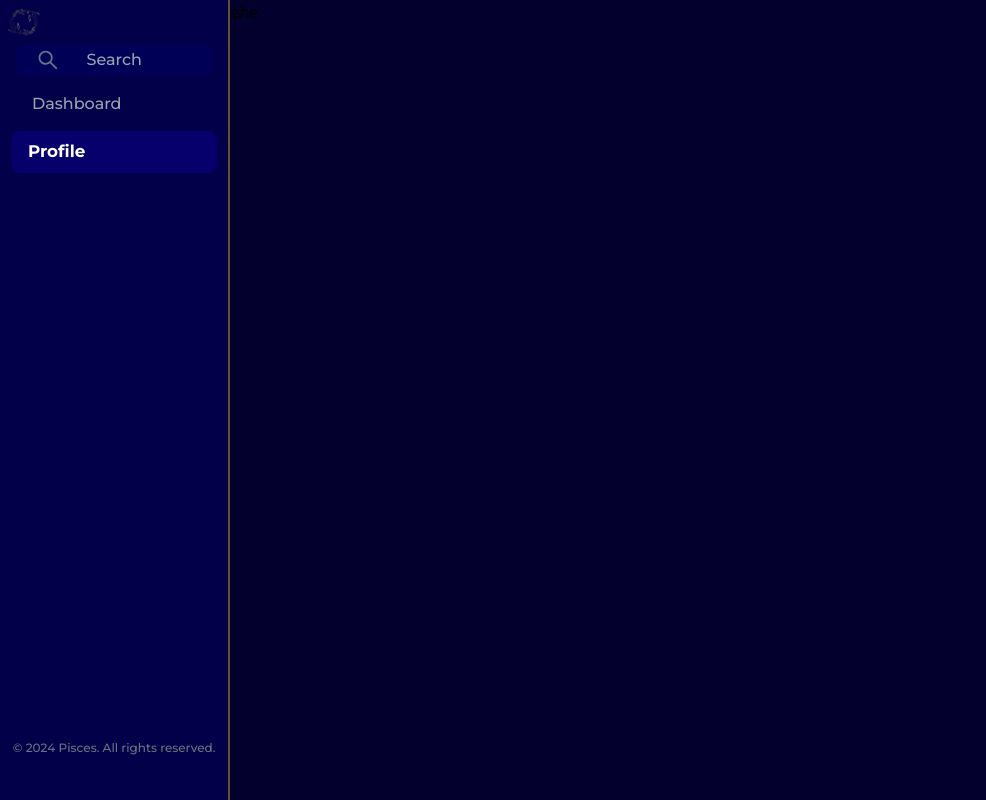
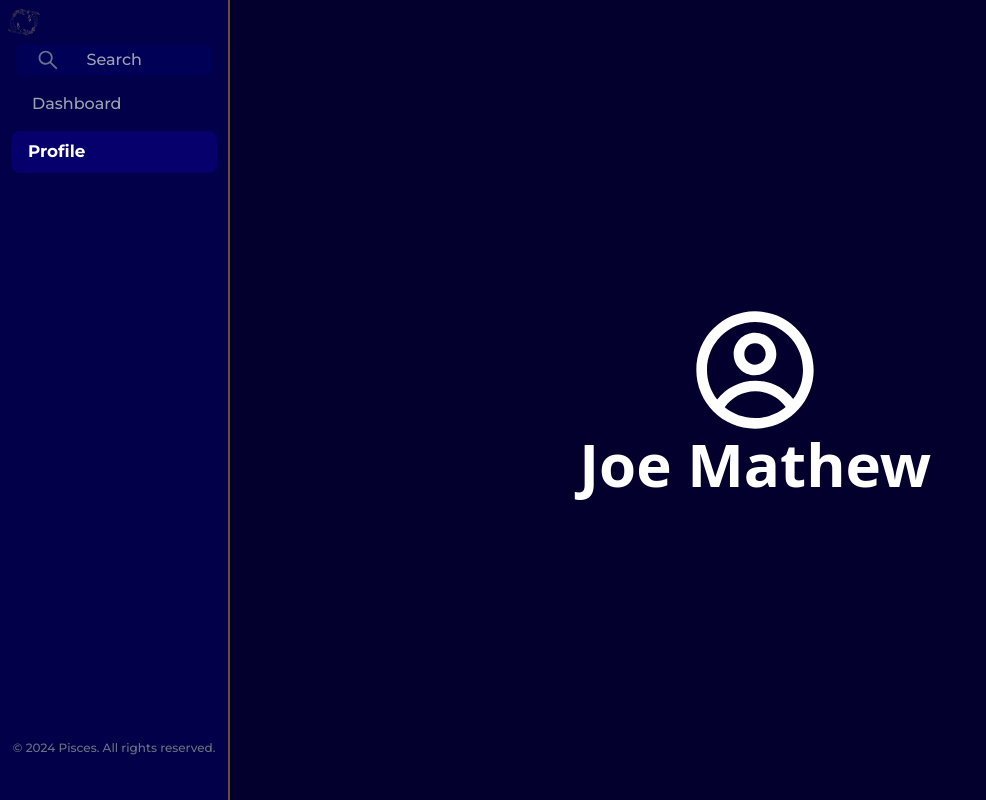
Before and after one commit to zerothy/ristek-pisces, a Next.js app: page /profile in a window 1280 px wide. Shown: the whole page, without its empty margins (0-986 px from the left). Built offline with nearby package versions, Linux system fonts and the light colour scheme.

Commit message:
add some feature

```diff
--- a/src/pages/profile.tsx
+++ b/src/pages/profile.tsx
@@ -1,7 +1,13 @@
-export default function Transactions() {
+import { CgProfile } from "react-icons/cg";
+
+
+export default function Profile() {
     return (
-        <div className="bg-[#03002e] h-dvh w-full md:w-[82%] overflow-hidden">
-            ehe
+        <div className="bg-[#03002e] h-dvh w-full md:w-[82%] overflow-hidden flex flex-col justify-center items-center">
+            <CgProfile className="text-white text-9xl" />
+            <div className="text-white text-6xl font-semibold">
+                Joe Mathew
+            </div>
         </div>
     );
 }
```
